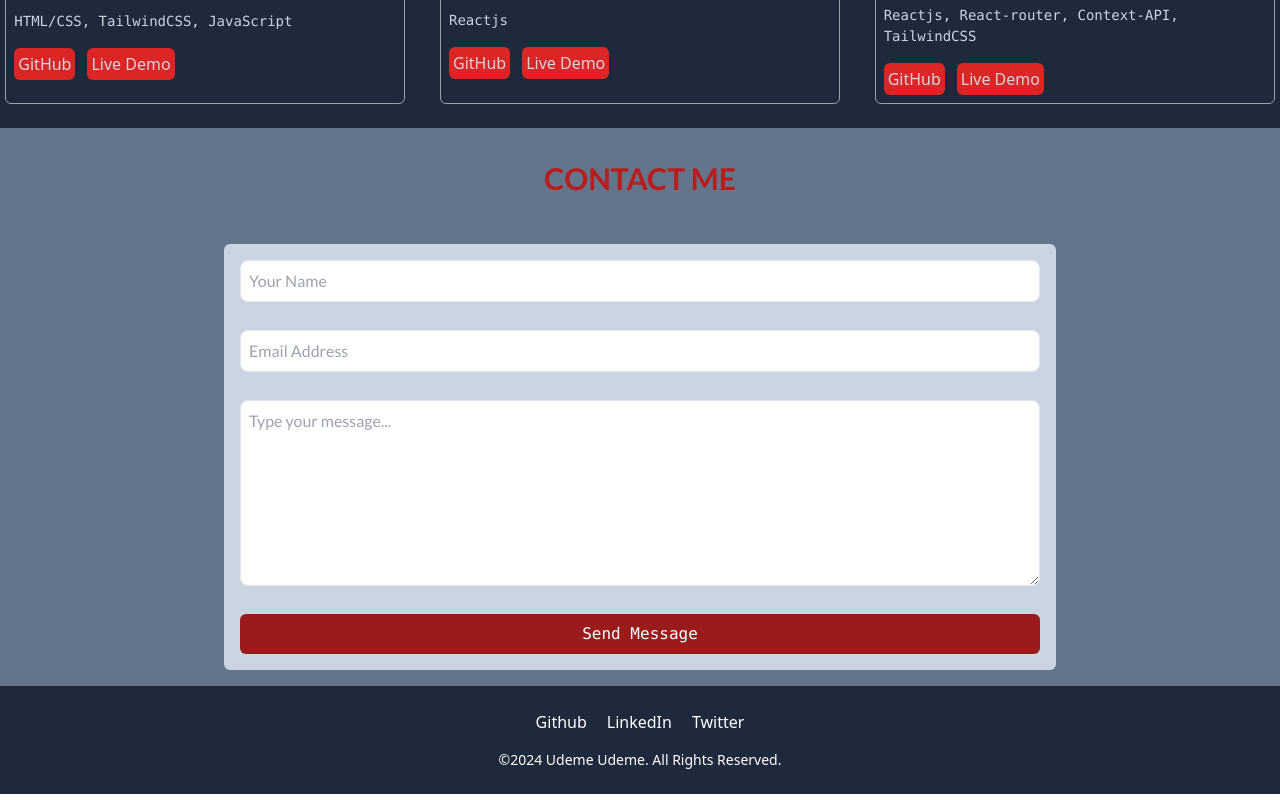
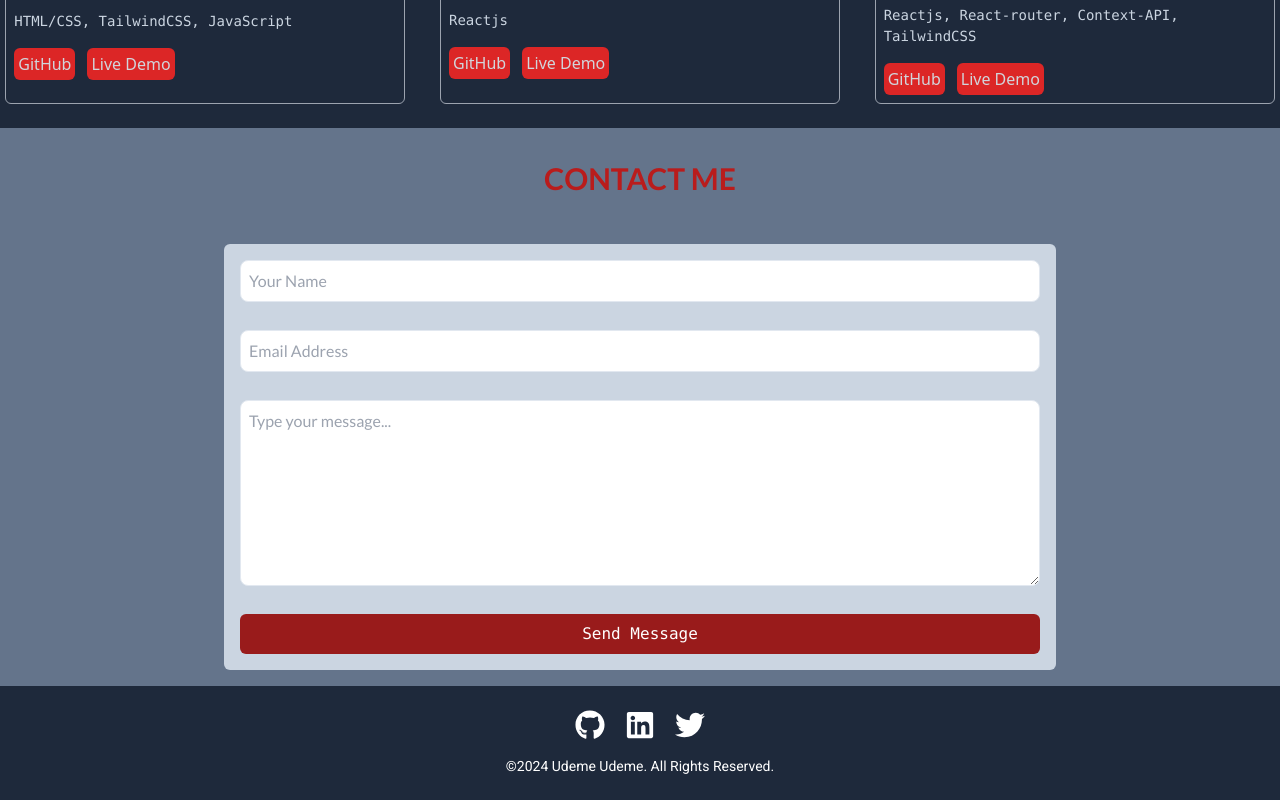
Before and after one commit to Udeme98/My-Portfolio-Website, a React (Vite) app: page / in a window 1280 px wide. Shown: the part 1477-2277 px from the top of the page. Built offline with nearby package versions, Linux system fonts and the light colour scheme.

Commit message:
Footer component

```diff
--- a/src/components/Footer.tsx
+++ b/src/components/Footer.tsx
@@ -1,6 +1,9 @@
+import { FaGithub } from "react-icons/fa";
+import { FaLinkedin, FaTwitter, FaX } from "react-icons/fa6";
+
 const Footer = () => {
   return (
-    <footer className="bg-slate-800 text-white py-6">
+    <footer className="bg-slate-800 text-white py-6 font-roboto">
       <div className="container mx-auto flex flex-col items-center justify-center">
         <div className="flex gap-5">
           <a
@@ -8,21 +11,21 @@ const Footer = () => {
             target="_blank"
             rel="noopener noreferrer"
           >
-            Github
+            <FaGithub className="text-2xl md:text-3xl" />
           </a>
           <a
             href="https://www.linkedIn.com/in/darealudeme1"
             target="_blank"
             rel="noopener noreferrer"
           >
-            LinkedIn
+            <FaLinkedin className="text-2xl md:text-3xl" />
           </a>
           <a
             href="https://www.twitter.com/Darealudeme1"
             target="_blank"
             rel="noopener noreferrer"
           >
-            Twitter
+            <FaTwitter className="text-2xl md:text-3xl" />
           </a>
         </div>
         <p className="mt-4 text-sm">
```
